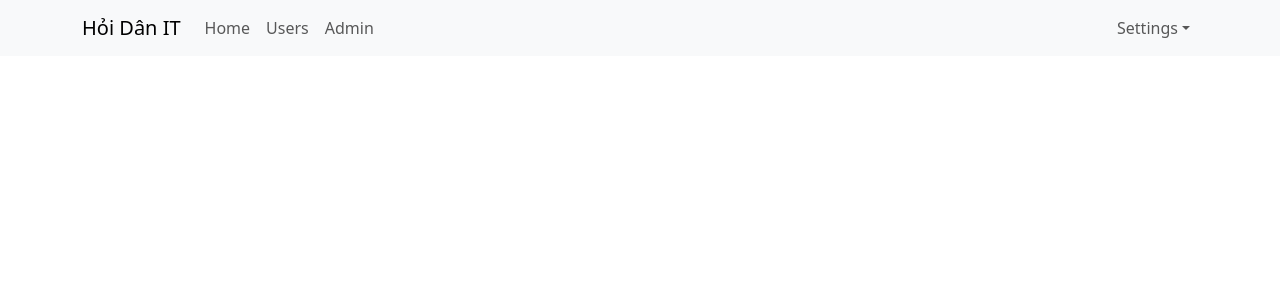
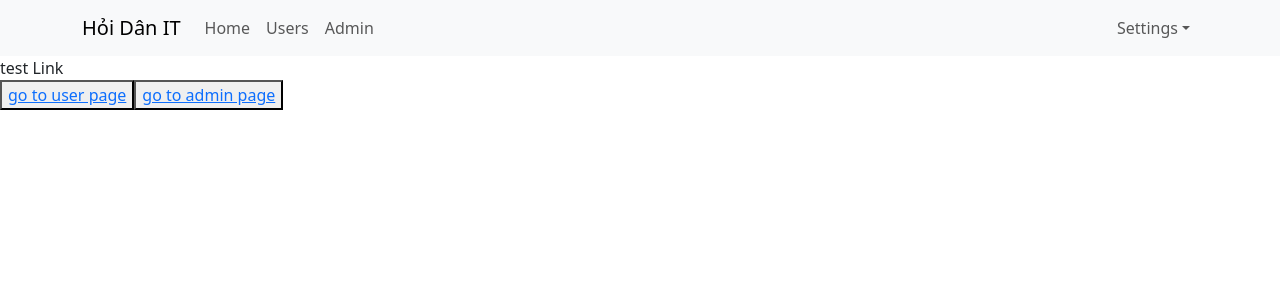
Before and after one commit to lythanhdat21/Full-Stack, a React (Create React App) app: page / in a window 1280 px wide. Shown: the top 300 px of the page. Built offline with nearby package versions, Linux system fonts and the light colour scheme.

Commit message:
Lesson 48 Dieu huong trang voi Links

```diff
--- a/src/App.js
+++ b/src/App.js
@@ -1,13 +1,24 @@
 import './App.scss';
 import Header from './components/Header/Header';
+import { Link } from 'react-router-dom';
 
 const App = () => {
 
   return (
     <div className="app-container">
-        {/* HELLO WORLD */}
+        <Header/>
 
-        <Header/>
+        <div>
+          test Link
+          <div>
+            <button>
+              <Link to = "/users">go to user page</Link>
+            </button>
+            <button>
+              <Link to = "/admins">go to admin page</Link>
+            </button>
+          </div>
+        </div>
 
     </div>
   )
--- /dev/null
+++ b/src/components/Admin/Admin.js
@@ -0,0 +1,6 @@
+const Admin = (props) =>{
+    return (
+        <div>Admin component</div>
+    )
+}
+export default Admin
--- a/src/components/Header/Header.js
+++ b/src/components/Header/Header.js
@@ -2,6 +2,7 @@ import Container from 'react-bootstrap/Container';
 import Nav from 'react-bootstrap/Nav';
 import Navbar from 'react-bootstrap/Navbar';
 import NavDropdown from 'react-bootstrap/NavDropdown';
+import { Link } from 'react-router-dom';
 
 const Header = () => {
     return (
@@ -11,9 +12,11 @@ const Header = () => {
             <Navbar.Toggle aria-controls="basic-navbar-nav" />
             <Navbar.Collapse id="basic-navbar-nav">
                 <Nav className="me-auto">
-                    <Nav.Link href="#home">Home</Nav.Link>
-                    <Nav.Link href="#link">Users</Nav.Link>
-                    <Nav.Link href="#link">Admin</Nav.Link>
+
+                    <Link to="/" className='nav-link'>Home</Link>
+                    <Link to="/users" className='nav-link'>Users</Link>
+                    <Link to="/admins" className='nav-link'>Admin</Link>
+
                 </Nav>
                 <Nav>
                     <NavDropdown title="Settings" id="basic-nav-dropdown">
--- /dev/null
+++ b/src/components/User/User.js
@@ -0,0 +1,6 @@
+const User = (props) =>{
+    return(
+        <div>User component</div>
+    )
+}
+export default User
--- a/src/index.js
+++ b/src/index.js
@@ -5,13 +5,23 @@ import reportWebVitals from './reportWebVitals';
 import { Provider } from 'react-redux';
 import store from './redux/store';
 import 'bootstrap/dist/css/bootstrap.min.css';
+import { BrowserRouter, Routes, Route } from 'react-router-dom';
+import User from './components/User/User';
+import Admin from './components/Admin/Admin';
 
 const root = ReactDOM.createRoot(document.getElementById('root'));
 root.render(
   <Provider store={store}>
-    {/* <React.StrictMode> */}
-      <App />
-    {/* </React.StrictMode> */}
+    <BrowserRouter>
+      {/* <App /> */}
+
+      <Routes>
+        <Route path = "/" element = {<App/>}/>
+        <Route path = "users" element = {<User/>}/>
+        <Route path = "admins" element = {<Admin/>}/>
+      </Routes>
+
+    </BrowserRouter>
   </Provider>
 );
 
```
